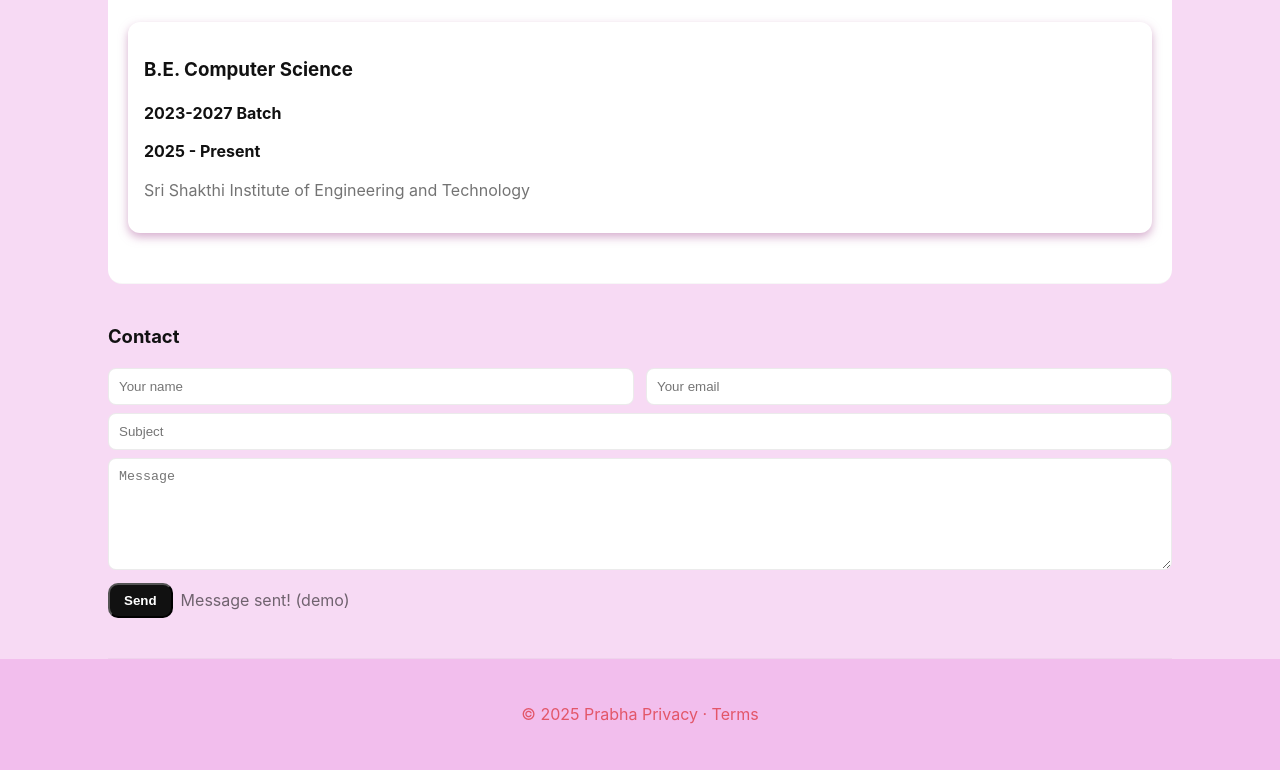
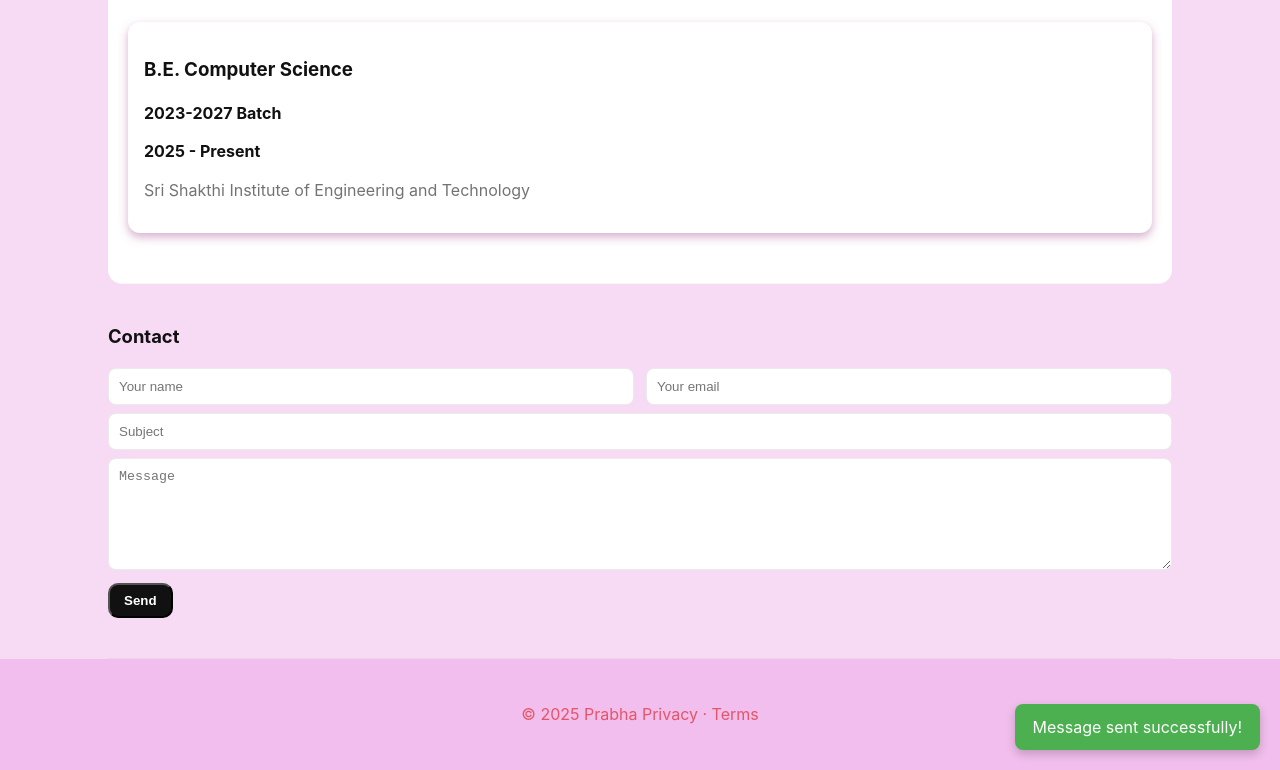
Before and after one commit to Prabhacod/MyPortifolio, a plain HTML site: page portifolio.html in a window 1280 px wide. Both pictures are taken after typing "Sample", "name@example.com", "Sample", "Sample" into the empty fields and a click on the button "Send". Shown: the part 1439-2209 px from the top of the page. Drawn offline with Linux system fonts and the light colour scheme.

Commit message:
adding popup message

```diff
--- a/portifolio.html
+++ b/portifolio.html
@@ -216,7 +216,7 @@
         </div>
 
         <div style="flex:1;min-width:260px">
-          <h3>Quick facts</h3>
+          <h3>Details</h3>
           <ul>
             <li>Currently: B.E. CSE student</li>
             <li>Location: Coimbatore, India</li>
@@ -398,6 +398,17 @@
     document.getElementById('closeModal').addEventListener('click',()=>{modal.classList.remove('open');modal.setAttribute('aria-hidden','true')});
     modal.addEventListener('click',e=>{if(e.target===modal){modal.classList.remove('open');modal.setAttribute('aria-hidden','true')}})
 
+    function showToast(msg) {
+  const toast = document.getElementById('toast');
+  toast.textContent = msg;
+  toast.style.opacity = 1;
+  toast.style.pointerEvents = 'auto';
+  setTimeout(() => {
+    toast.style.opacity = 0;
+    toast.style.pointerEvents = 'none';
+  }, 3000); // disappears after 3 seconds
+}
+
     // contact form (client-side only)
     const form = document.getElementById('contactForm');
     const status = document.getElementById('formStatus');
@@ -410,8 +421,10 @@
       status.textContent='Sending...';
       // placeholder: replace with real endpoint (email sending service or backend)
       await new Promise(r=>setTimeout(r,800));
-      status.textContent='Message sent! (demo)';
       form.reset();
+       status.textContent='';
+       showToast('Message sent successfully!');
+
     });
 
     // back to top
@@ -429,5 +442,21 @@
     // small analytics placeholder
     (function(){console.log('Portfolio loaded')})();
   </script>
+  <!-- Toast message -->
+<div id="toast" style="
+  position: fixed;
+  bottom: 20px;
+  right: 20px;
+  background: #4caf50;
+  color: white;
+  padding: 12px 18px;
+  border-radius: 8px;
+  box-shadow: 0 4px 10px rgba(0,0,0,0.2);
+  opacity: 0;
+  pointer-events: none;
+  transition: opacity 0.3s;
+  z-index: 1000;
+">Message sent!</div>
+
 </body>
 </html>
```
